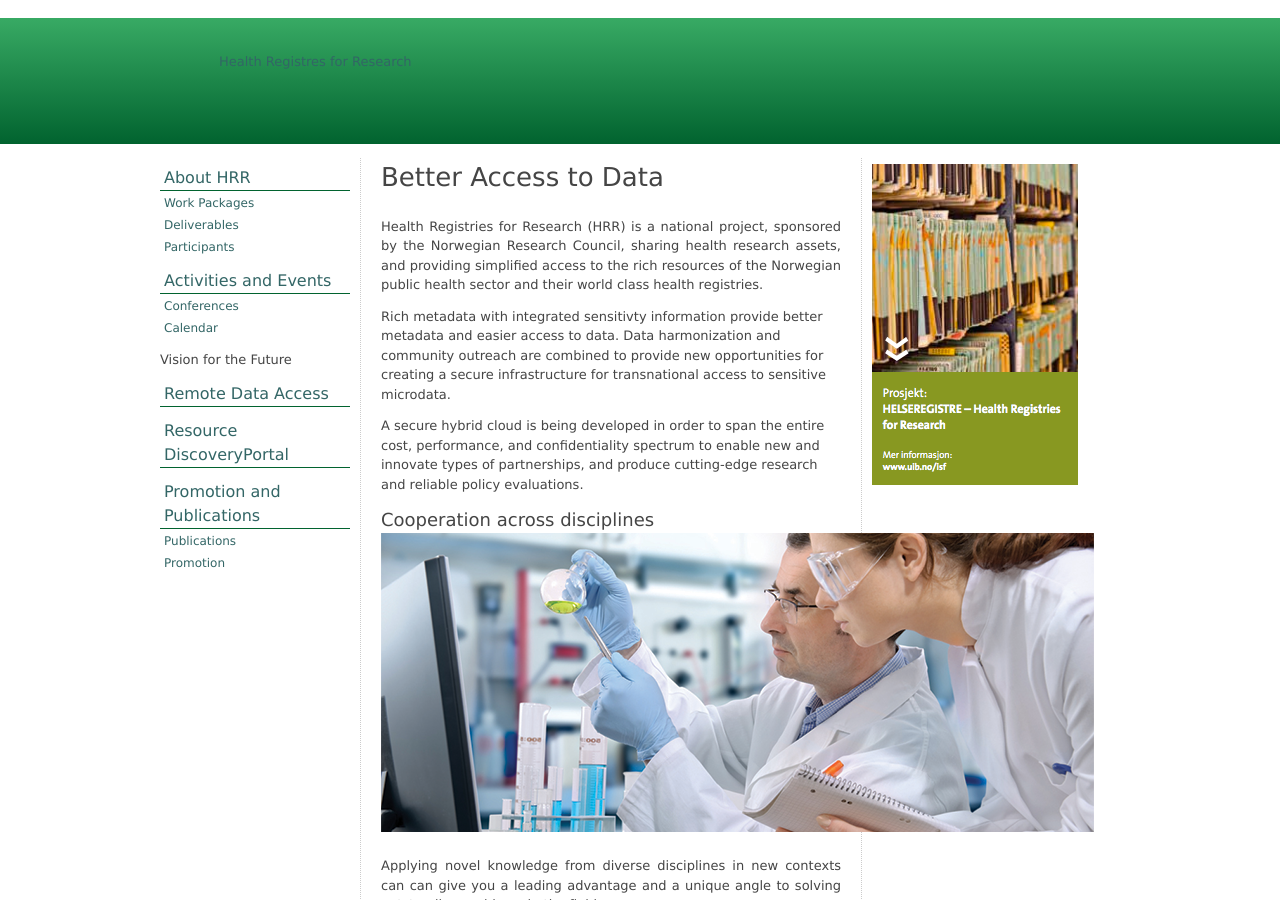
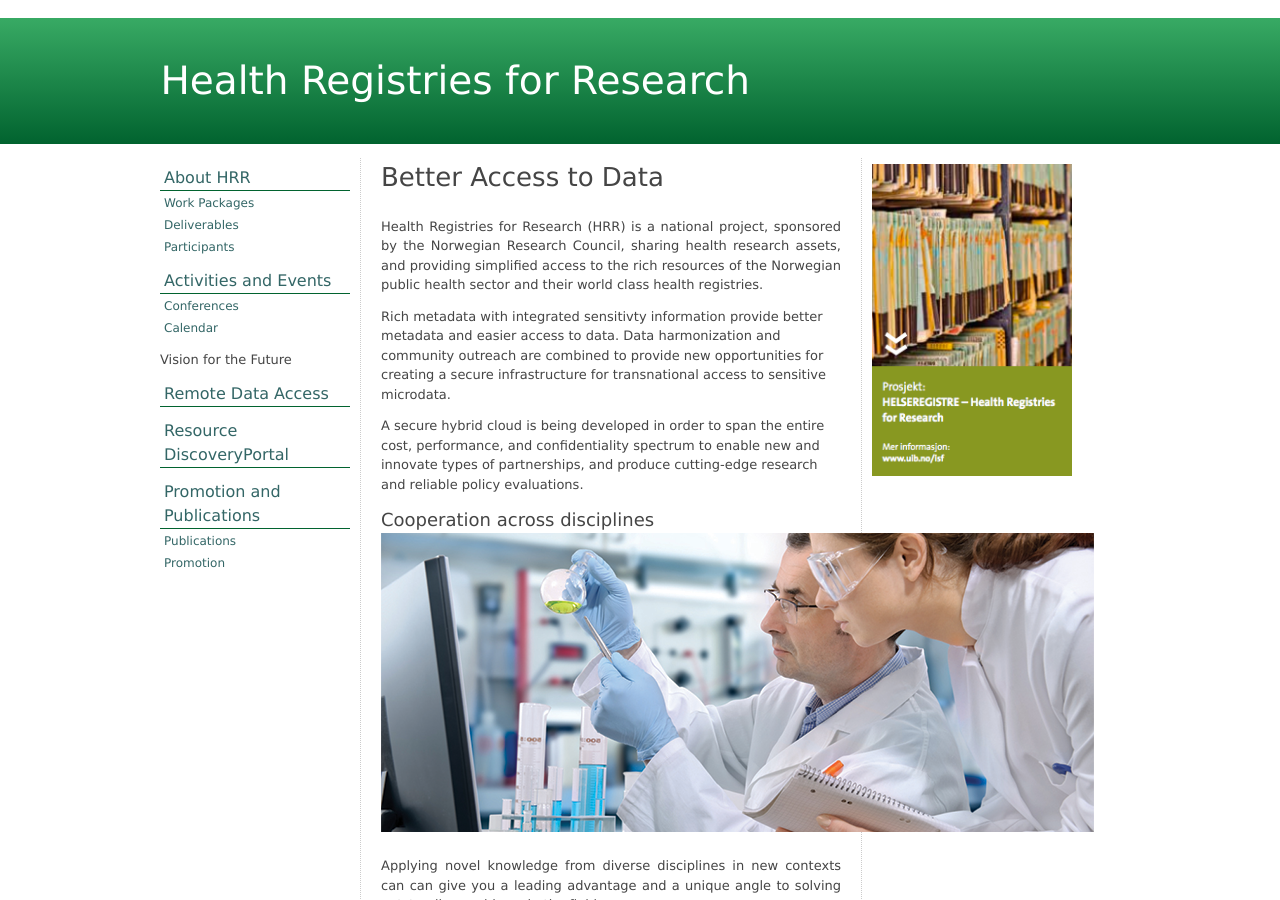
Before and after one commit to gateways/forresearch, a Jekyll site: the page built from index.md, in a window 1280 px wide and 900 px high. Built offline with Jekyll 4.4.1, drawn with Linux system fonts in a browser that asks for light colours; Markdown is read by kramdown in place of the engine named in the settings; a style sheet for code colours, icons or effects is not loaded.

Commit message:
Nav and image and header

```diff
--- a/_layouts/default.html
+++ b/_layouts/default.html
@@ -27,7 +27,7 @@
     <li><a href="/intra">Intranet (login)</a> | </li>
     <li><a href="/about/contact.html">Contact</a></li>
 </ul> -->
-<a href="/">Health Registres for Research</a>
+<a href="/" style="color: white; font-size: 3em; margin-left: -1.5em;">Health Registries for Research</a>
 
 <nav>
 <ul>
@@ -97,14 +97,6 @@ Health Registries for Research (HRR) is a national project, sponsored by the Nor
 <p style="text-align: justify;">For any questions about Health Registries for Research, please <a href="/contact">contact us</a>.  Information about <a href="http://www.forskningsradet.no/servlet/Satellite?blobcol=urldata&blobheader=application%2Fpdf&blobheadername1=Content-Disposition&blobheadervalue1=+attachment%3B+filename%3D%22Verkt%C3%B8yforforskning2014HELSEREGISTRE.pdf%22&blobkey=id&blobtable=MungoBlobs&blobwhere=1274505474243&ssbinary=true">HRRs strategic importance, and e-Infrastructure</a>.</p>
 <p>&nbsp;</p>
 <p>&nbsp;</p>
-<p>&nbsp;</p>
-<p>&nbsp;</p>
-<p>&nbsp;</p>
-<p>&nbsp;</p>
-<p>&nbsp;</p>
-<p>&nbsp;</p>
-<p>&nbsp;</p>
-<p>&nbsp;</p>
 <hr width="75%" />
 <p>&nbsp;</p>
 <p>&nbsp;</p>
@@ -115,7 +107,7 @@ Health Registries for Research (HRR) is a national project, sponsored by the Nor
 
 	<aside id="news">
 
-    <img style="float:left;margin-top:4px;margin-left:0px;" src="/images/logo.png" alt="" />
+    <img style="float:left;margin-top:4px;margin-left:0px;width: 100%;" src="/images/logo.png" alt="" />
 
 <!--
 <div class="featured">
```
